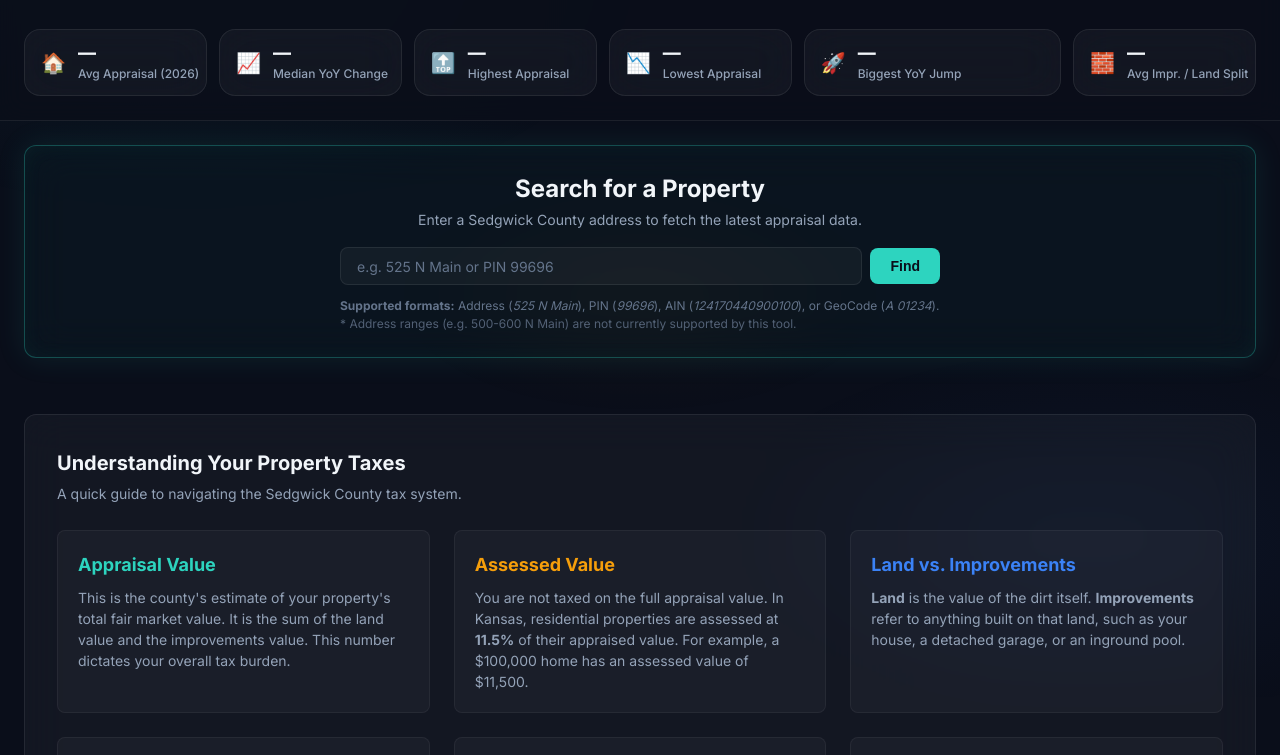
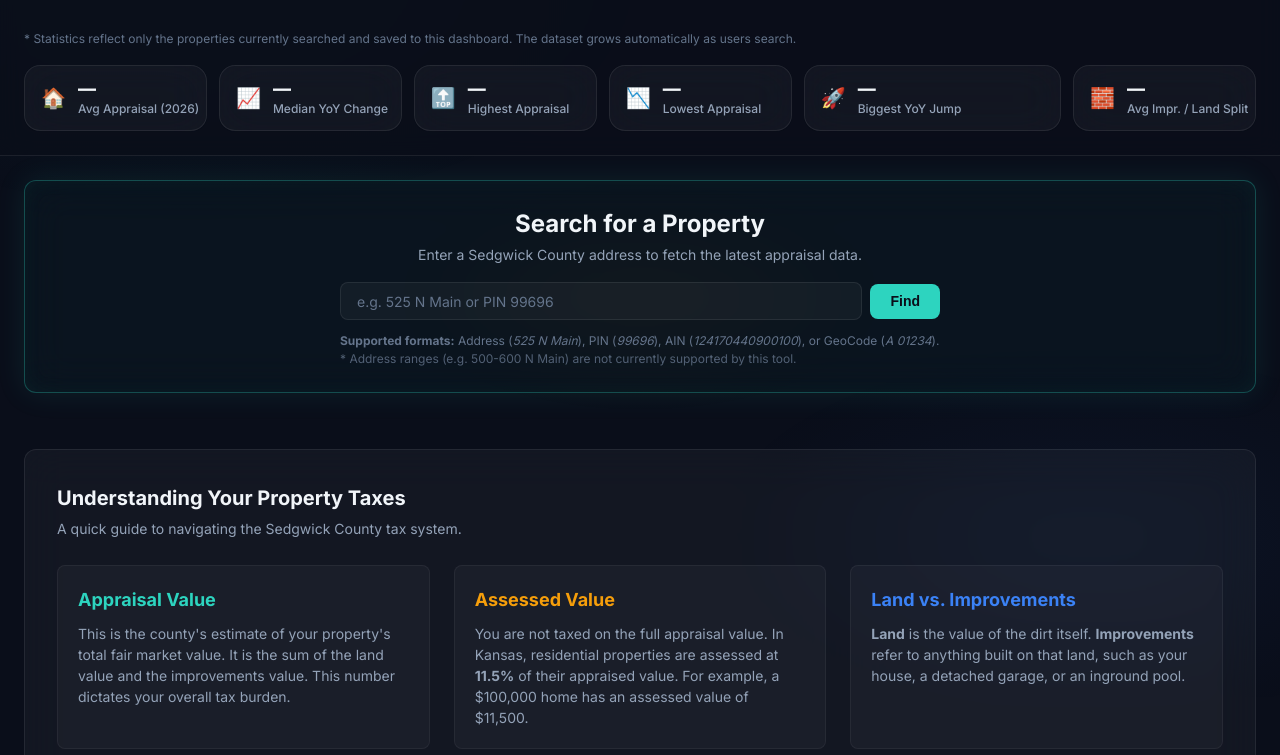
Before and after one commit to tylermiranda/SCS, a website built with Vite: page dashboard/index.html in a window 1280 px wide. Shown: the part 103-858 px from the top of the page. Built offline with nearby package versions, Linux system fonts and the light colour scheme; no server answers.

Commit message:
feat: add disclaimer to header stats container

```diff
--- a/dashboard/index.html
+++ b/dashboard/index.html
@@ -30,6 +30,9 @@
         </div>
 
         <div class="header-stats-container" id="summaryCards">
+          <div style="width: 100%; font-size: var(--text-xs); color: var(--text-muted); margin-bottom: 0.25rem;">
+            * Statistics reflect only the properties currently searched and saved to this dashboard. The dataset grows automatically as users search.
+          </div>
           <div class="header-stat glass" title="Based only on properties currently searched on this site.">
             <span class="stat-icon">🏠</span>
             <div class="stat-content">
```
